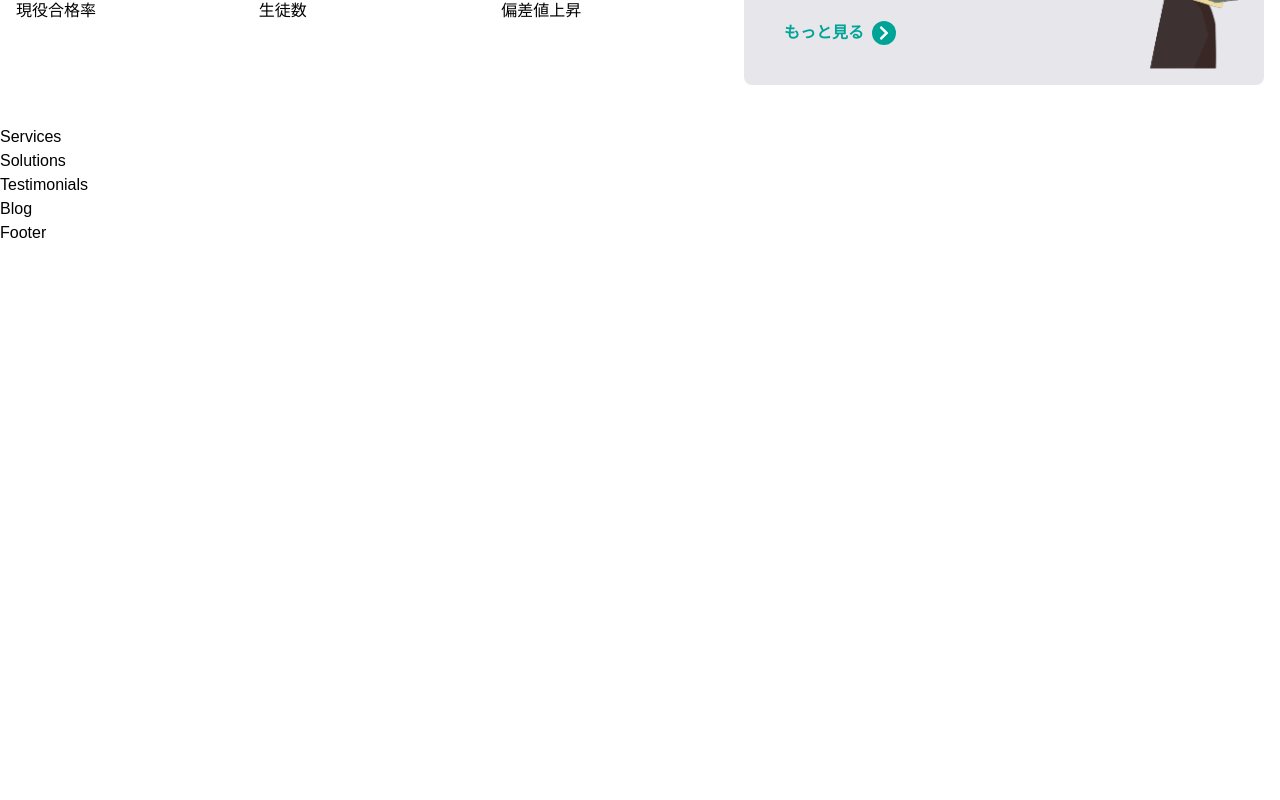
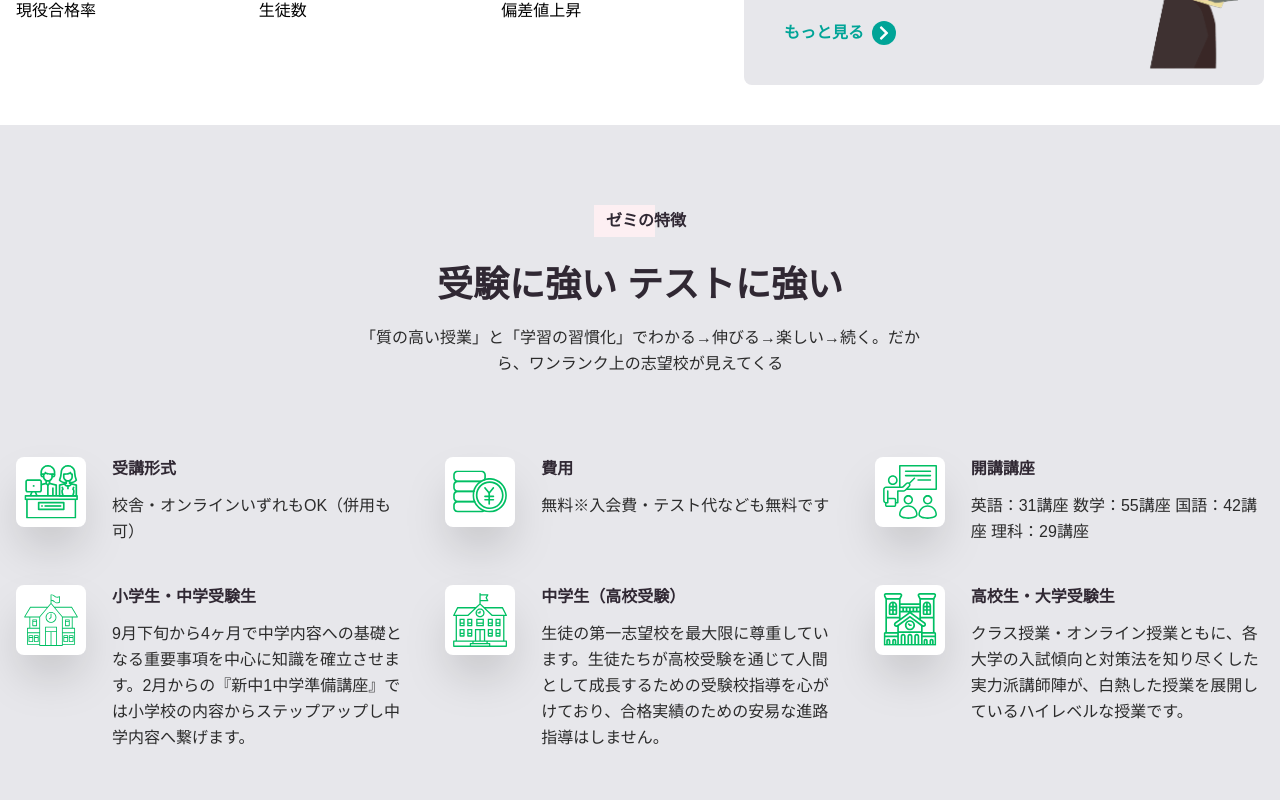
Before and after one commit to tanakakundagane/zemi, a Next.js app: page / in a window 1280 px wide. Shown: the part 1160-1960 px from the top of the page. Before the commit the page ends 1405 px from the top, so only its background shows below. Built offline with nearby package versions, Linux system fonts and the light colour scheme; a web font is replaced by a local one.

Commit message:
Services.tsxの作成

```diff
--- a/src/app/components/Hero.tsx
+++ b/src/app/components/Hero.tsx
@@ -10,7 +10,7 @@ const heroContent = {
     subTitle: "ORIGIN.Docゼミ",
     title: "一つ上を目指せる！",
     discription:
-      "Lorem ipsum dolor sit, amet consectetur adipisicing elit. Quas molestias sunt illo dolores hic voluptates placeat pariatur quidem, libero distinctio modi totam, beatae amet, dignissimos corporis optio tenetur quasi vero!",
+      "ようこそ！  未来のために、共に学び、成長しましょう。ORIGIN.Docゼミでは、生徒一人ひとりに合わせたカリキュラムで、確かな学力向上を目指します。私たちは教育のプロフェッショナルが揃い、生徒たちが自信を持ち、自ら考え、進んで学ぶ力を身につけられるようサポートしています。",
   },
   images: {
     img1: "/assets/hero-img-1.jpg",
--- a/src/app/components/Services.tsx
+++ b/src/app/components/Services.tsx
@@ -1,9 +1,110 @@
-import React from 'react'
+"use client";
+import Image from "next/image";
+import React, { useEffect } from "react";
+import AOS from "aos";
+import "aos/dist/aos.css";
+
+const servicesContent = {
+  text: {
+    subtitle: "ゼミの特徴",
+    Title: "受験に強い テストに強い",
+    description:
+      "「質の高い授業」と「学習の習慣化」でわかる→伸びる→楽しい→続く。だから、ワンランク上の志望校が見えてくる",
+  },
+  items: [
+    {
+      icon: "/assets/icon-1.svg",
+      title: "受講形式",
+      description: "校舎・オンラインいずれもOK（併用も可）",
+    },
+    {
+      icon: "/assets/icon-2.svg",
+      title: "費用",
+      description: "無料※入会費・テスト代なども無料です",
+    },
+    {
+      icon: "/assets/icon-3.svg",
+      title: "開講講座",
+      description: "英語：31講座 数学：55講座 国語：42講座 理科：29講座",
+    },
+    {
+      icon: "/assets/icon-4.svg",
+      title: "小学生・中学受験生",
+      description:
+        "9月下旬から4ヶ月で中学内容への基礎となる重要事項を中心に知識を確立させます。2月からの『新中1中学準備講座』では小学校の内容からステップアップし中学内容へ繋げます。",
+    },
+    {
+      icon: "/assets/icon-5.svg",
+      title: "中学生（高校受験）",
+      description:
+        "生徒の第一志望校を最大限に尊重しています。生徒たちが高校受験を通じて人間として成長するための受験校指導を心がけており、合格実績のための安易な進路指導はしません。",
+    },
+    {
+      icon: "/assets/icon-6.svg",
+      title: "高校生・大学受験生",
+      description:
+        "クラス授業・オンライン授業ともに、各大学の入試傾向と対策法を知り尽くした実力派講師陣が、白熱した授業を展開しているハイレベルな授業です。",
+    },
+  ],
+};
 
 const Services = () => {
+  useEffect(() => {
+    AOS.init({
+      duration: 700,
+      easing: "slide",
+      once: true,
+    });
+  });
+
   return (
-    <div>Services</div>
-  )
-}
+    <section id="services" className="py-20 bg-light">
+      <div className="container px-4 mx-auto">
+        {/* 上の段 */}
+        <div
+          className="max-w-xl mx-auto text-center mb-20"
+          data-aos="fade-up"
+          data-aos-delay="100"
+        >
+          <span className="inline-block py-1 pl-3 text-heading font-semibold relative mb-7 before:content-[''] before:absolute before:w-2/3 before:bg-pinkLight before:left-0 before:top-0 before:bottom-0 before:-z-10 z-50">
+            {servicesContent.text.subtitle}
+          </span>
+          <h2 className="text-heading text-2xl lg:text-4xl font-bold mb-5">
+            {servicesContent.text.Title}
+          </h2>
+          <p className="text-body leading-relaxed">
+            {servicesContent.text.description}
+          </p>
+        </div>
+        {/* 下の段 */}
+        <div className="grid grid-cols-1 md:grid-cols-2 lg:grid-cols-3 gap-10">
+          {servicesContent.items.map((item, index) => {
+            index *=100; //順番に表示させる
+            return (
+              <div
+                key={index}
+                className="flex space-x-10"
+                data-aos="fade-up"
+                data-aos-delay={index}
+              >
+                <div className="w-14 shrink-0">
+                  <span className="inline-flex items-center justify-center p-2 w-[70px] h-[70px] rounded-lg bg-white shadow-2xl">
+                    <Image src={item.icon} width={60} height={60} alt="icon" />
+                  </span>
+                </div>
+                <div>
+                  <h3 className="text-heading font-bold mb-3">{item.title}</h3>
+                  <p className="leading-relaxed text-body">
+                    {item.description}
+                  </p>
+                </div>
+              </div>
+            );
+          })}
+        </div>
+      </div>
+    </section>
+  );
+};
 
-export default Services
+export default Services;
--- a/src/app/components/Solutions.tsx
+++ b/src/app/components/Solutions.tsx
@@ -1,9 +1,122 @@
-import React from 'react'
+import Image from "next/image";
+import Link from "next/link";
+import React from "react";
+import { FaCheck } from "react-icons/fa";
+
+const solutionsContent = {
+  text: {
+    subTitle: "絶対合格を可能にする",
+    Title: "良質な教材・添削",
+    discription:
+      "各大学の出題傾向を分析して作成した、ハイグレードな教室オリジナル教材を使用。選び抜かれた良問に取り組むことで、難関大で求められる「思考力」「表現力」を伸ばします",
+    features: [
+      {
+        title: "少人数制だからこそ可能な丁寧な指導",
+      },
+      {
+        title: "選べる学習スタイル",
+      },
+      {
+        title: "講師との距離が近く、質問しやすい",
+      },
+      {
+        title: "静かで集中できる自習室も完備",
+      },
+    ],
+  },
+  Images: {
+    img1: "/assets/solution-img-1.jpg",
+    img2: "/assets/solution-img-2.jpg",
+    img3: "/assets/solution-img-3.jpg",
+  },
+  experience: {
+    year: "20年",
+    label: "支援されています",
+  },
+};
 
 const Solutions = () => {
   return (
-    <div>Solutions</div>
-  )
-}
+    <section id="solutions">
+      <div>
+        <div>
+          {/* 左 */}
+          <div>
+            <div>
+              <div>
+                <Image
+                  src={solutionsContent.Images.img1}
+                  width={626}
+                  height={640}
+                  alt="img1"
+                />
+              </div>
+              <div>
+                {/* 下の段 */}
+                <div>
+                  <div>
+                    <div />
+                  </div>
+                </div>
+                <div>
+                  <Image
+                    src={solutionsContent.Images.img3}
+                    width={626}
+                    height={640}
+                    alt="img3"
+                  />
+                </div>
+              </div>
+            </div>
 
-export default Solutions
+            <div>
+              <div>
+                <div>
+                  <div />
+                </div>
+                <div>
+                  <Image
+                    src={solutionsContent.Images.img2}
+                    width={547}
+                    height={573}
+                    alt="img2"
+                  />
+                </div>
+                <div>
+                  <div>
+                    <strong>{solutionsContent.experience.year}</strong>
+                    <span>{solutionsContent.experience.label}</span>
+                  </div>
+                </div>
+              </div>
+            </div>
+          </div>
+
+          {/* 右 */}
+          <div>
+            <span>{solutionsContent.text.subTitle}</span>
+            <h2>{solutionsContent.text.Title}</h2>
+            <p>{solutionsContent.text.discription}</p>
+            <ul>
+              {solutionsContent.text.features.map((item, index) => (
+                <li key={index}>
+                  <span>
+                    <FaCheck />
+                  </span>
+                  <span>{item.title}</span>
+                </li>
+              ))}
+            </ul>
+            {/* ボタン */}
+            <div>
+              <Link href={""}>資料ダウンロード</Link>
+              <Link href={""}>申し込み</Link>
+            </div>
+          </div>
+        </div>
+      </div>
+    </section>
+  );
+};
+
+export default Solutions;
```
